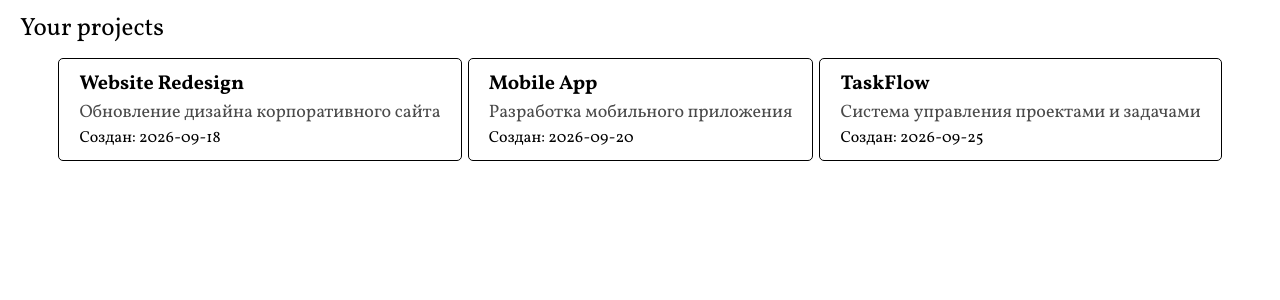
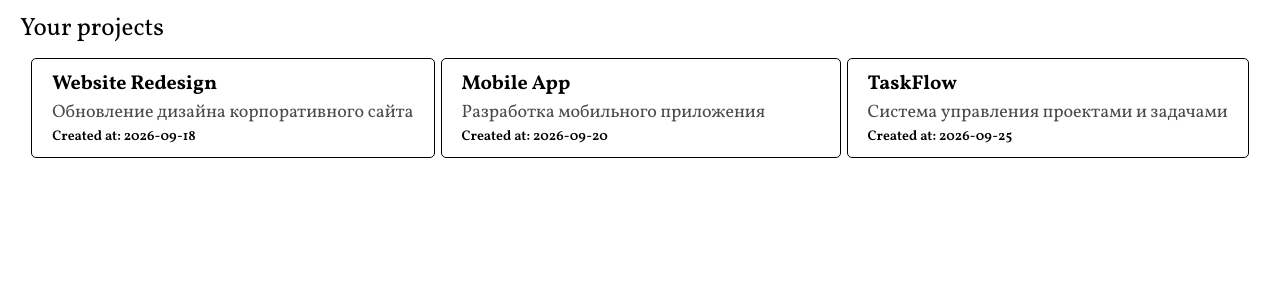
Before and after one commit to devaitt/task-flow, a React (Vite) app: page / in a window 1280 px wide. Shown: the top 300 px of the page. Built offline with nearby package versions, Linux system fonts and the light colour scheme; data requests are answered from the project's data file.

Commit message:
added css module for project card

```diff
--- a/src/components/project card/ProjectCard.css
+++ b/src/components/project card/ProjectCard.module.css
@@ -1,5 +1,5 @@
-.card__container {
-  min-width: 500px;
+.cardСontainer {
+  min-width: 400px;
 }
 
 .card {
@@ -9,13 +9,18 @@
   font-family: "Vollkorn";
 }
 
-.card__name {
+.cardName {
   font-size: 20px;
   font-weight: 700;
   text-transform: capitalize;
 }
 
-.card__description {
+.cardDescription {
   font-size: 18px;
   color: #4a4a4a;
 }
+
+.cardCreateDate {
+  font-weight: 600;
+  font-size: 14px;
+}
--- a/src/components/project card/ProjectCard.tsx
+++ b/src/components/project card/ProjectCard.tsx
@@ -1,18 +1,18 @@
 import { type Project } from "../../types";
 import { Link } from "react-router-dom";
-import "./ProjectCard.css";
+import styles from "./ProjectCard.module.css";
 interface ProjectCardProps {
   project: Project;
 }
 export default function ProjectCard({ project }: ProjectCardProps) {
   return (
     <Link to={`/projects/${project.id}`}>
-      <div className="project__container">
-        <div className="card">
-          <div className="card__name">{project.name}</div>
-          <div className="card__description">{project.description}</div>
-          <div className="card__create-date">
-            {`Создан: ${project.createdAt}`}
+      <div className={styles.cardСontainer}>
+        <div className={styles.card}>
+          <div className={styles.cardName}>{project.name}</div>
+          <div className={styles.cardDescription}>{project.description}</div>
+          <div className={styles.cardCreateDate}>
+            {`Created at: ${project.createdAt}`}
           </div>
         </div>
       </div>
```
